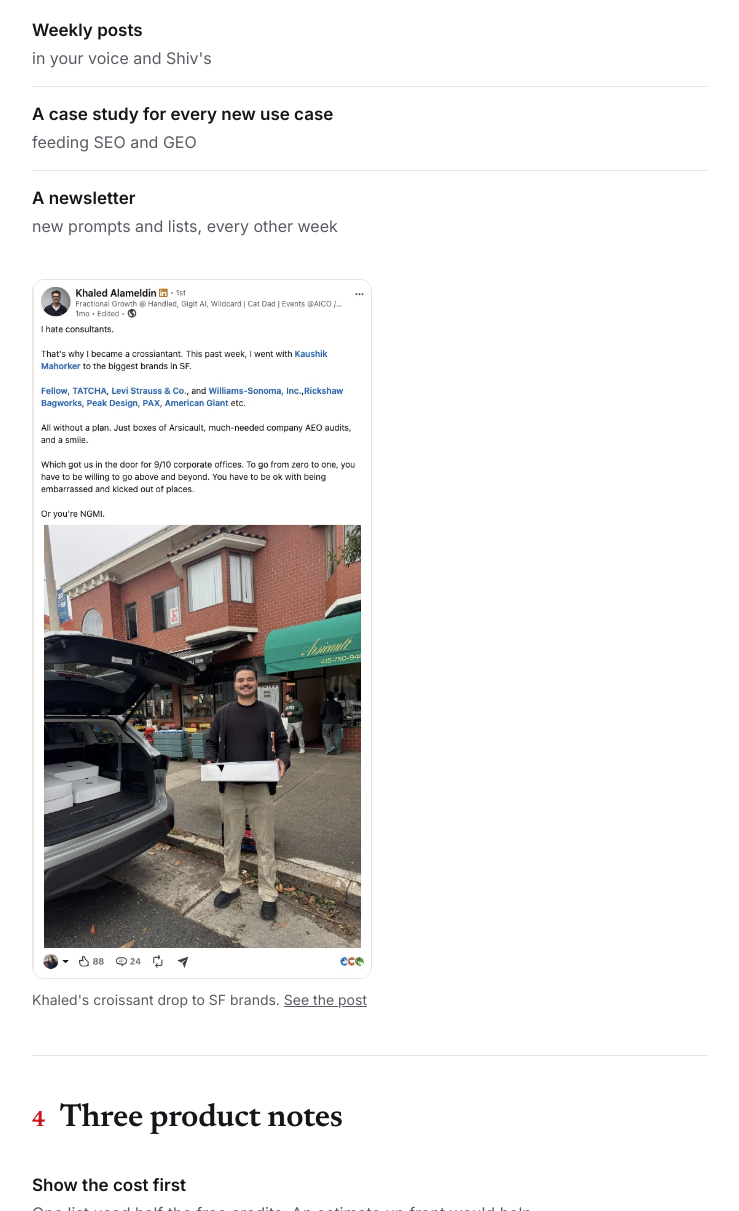
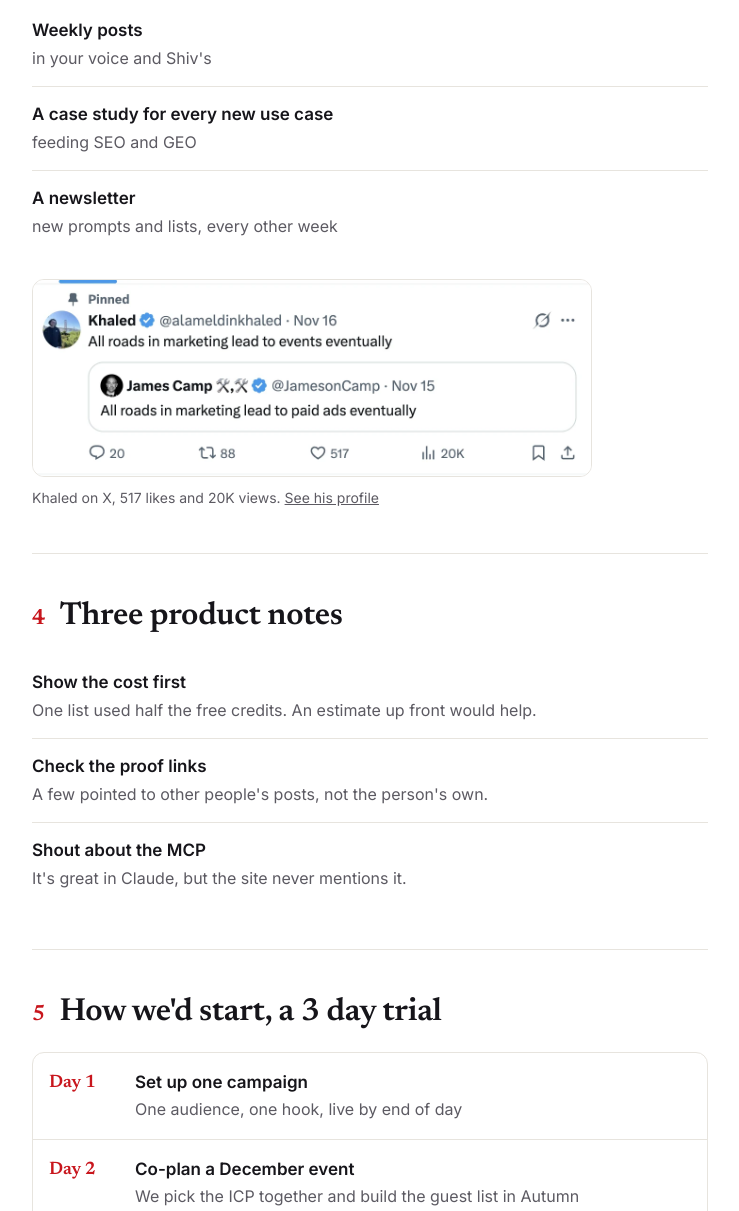
Before and after one commit to theofficialpinkie/crackedgtm, a plain HTML site: page autumn.html in a window 1280 px wide. Shown: the part 2393-3604 px from the top of the page, without its empty margins (270-1009 px from the left). Drawn offline with Linux system fonts and the light colour scheme.

Commit message:
Autumn proposal: use Khaled's X post as engagement proof
Co-Authored-By: Claude Opus 5.5 <noreply@anthropic.com>
Claude-Session: https://claude.ai/code/session_01BD3yjBHyt2hxUuvwahciu3

```diff
--- a/autumn.html
+++ b/autumn.html
@@ -102,7 +102,7 @@ footer .made svg{width:12px;height:12px}
   .split,.team{grid-template-columns:1fr;gap:20px}
   .days div{grid-template-columns:56px minmax(0,1fr)}
 }
-.shot{margin:26px 0 0;max-width:340px}
+.shot{margin:26px 0 0;max-width:560px}
 .shot img{width:100%;height:auto;border:1px solid var(--line);border-radius:12px}
 .shot figcaption{margin-top:10px;font-size:14px;color:var(--soft)}
 </style>
@@ -173,8 +173,8 @@ footer .made svg{width:12px;height:12px}
     <li><b>A newsletter</b><span>new prompts and lists, every other week</span></li>
   </ul>
   <figure class="shot">
-    <img src="leeroo-assets/post-croissant.webp" alt="Khaled's LinkedIn post about delivering croissants to SF brands, 88 likes and 24 comments" loading="lazy" width="550" height="1135">
-    <figcaption>Khaled's croissant drop to SF brands. <a href="https://www.linkedin.com/feed/update/urn:li:share:7498431760192671744" target="_blank" rel="noopener">See the post</a></figcaption>
+    <img src="autumn-assets/khaled-x-events.webp" alt="Khaled's post on X, All roads in marketing lead to events eventually, 517 likes and 20K views" loading="lazy" width="1184" height="410">
+    <figcaption>Khaled on X, 517 likes and 20K views. <a href="https://x.com/alameldinkhaled" target="_blank" rel="noopener">See his profile</a></figcaption>
   </figure>
 </section>
 
```
Also changed, not shown: autumn-assets/khaled-x-events.webp (added).
